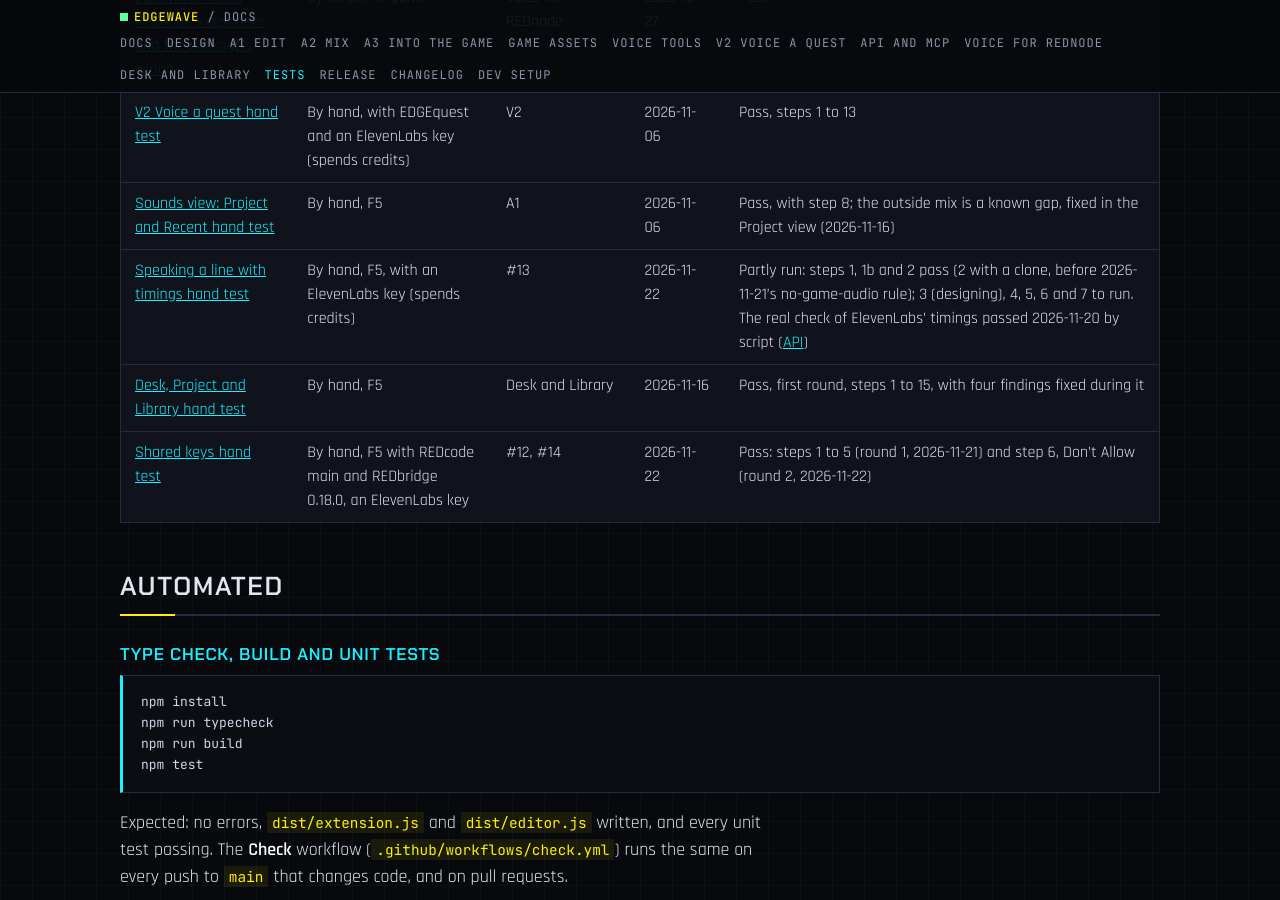
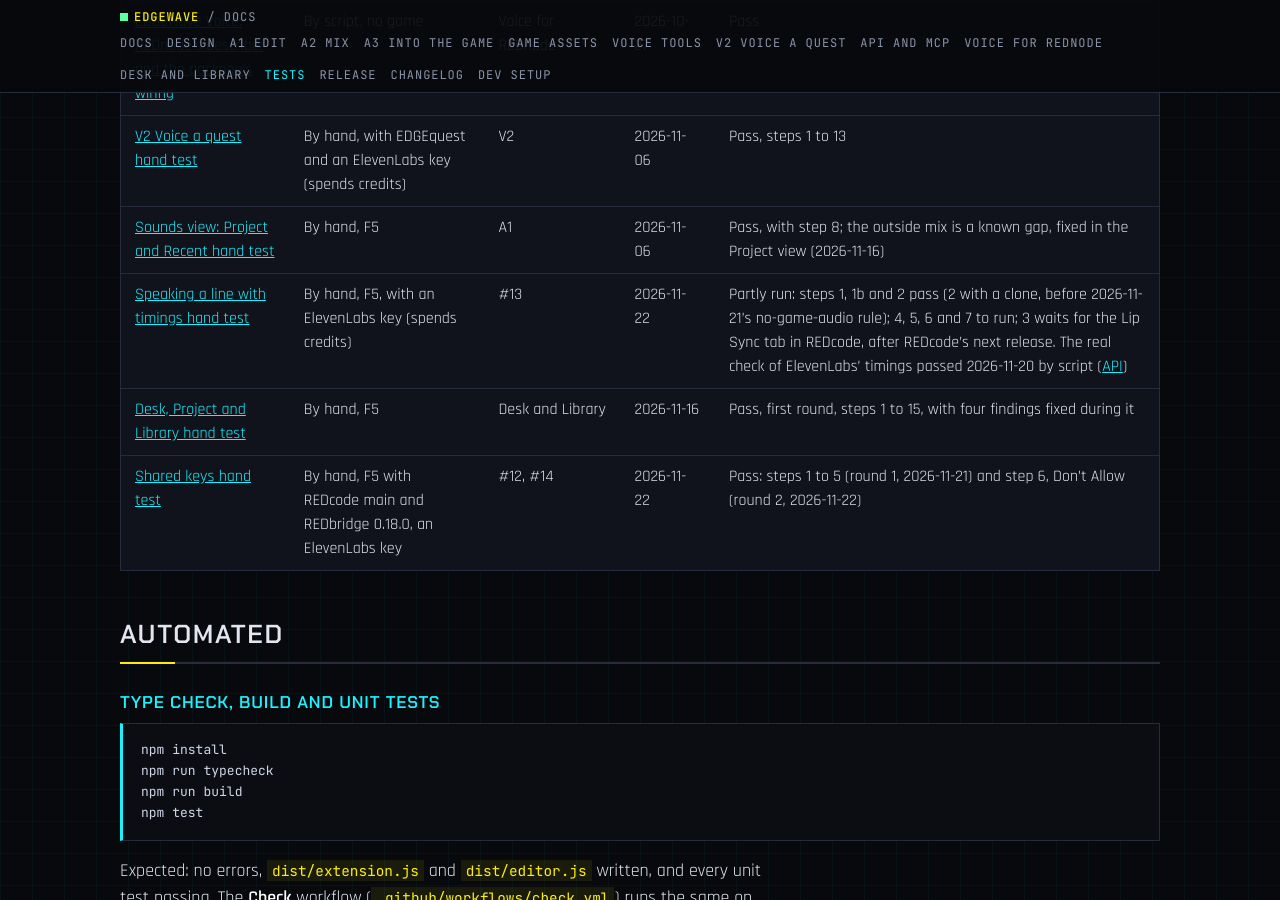
Before and after one commit to Edgemodders/EDGEwave, a Jekyll site: the page built from docs/testing.md, in a window 1280 px wide and 900 px high, scrolled down 1643 px. Built offline with Jekyll 4.4.1, drawn with Linux system fonts in a browser that asks for light colours; our own code applies the rules of GitHub Pages for plain Markdown files; some of the changed text lies outside the part shown.

Commit message:
Testing: #13 step 3 waits for the Lip Sync tab in REDcode
Co-Authored-By: Claude Opus 5.5 <noreply@anthropic.com>

```diff
--- a/docs/testing.md
+++ b/docs/testing.md
@@ -25,7 +25,7 @@ Last updated 2026-10-24.
 | [EDGEwave Voice: REDnode's describer and the package's wiring](#edgewave-voice-for-rednode) | By script, no game | Voice for REDnode | 2026-10-27 | Pass |
 | [V2 Voice a quest hand test](#v2-voice-a-quest) | By hand, with EDGEquest and an ElevenLabs key (spends credits) | V2 | 2026-11-06 | Pass, steps 1 to 13 |
 | [Sounds view: Project and Recent hand test](#sounds-view-project-and-recent) | By hand, F5 | A1 | 2026-11-06 | Pass, with step 8; the outside mix is a known gap, fixed in the Project view (2026-11-16) |
-| [Speaking a line with timings hand test](#speaking-a-line-with-timings) | By hand, F5, with an ElevenLabs key (spends credits) | #13 | 2026-11-22 | Partly run: steps 1, 1b and 2 pass (2 with a clone, before 2026-11-21's no-game-audio rule); 3 (designing), 4, 5, 6 and 7 to run. The real check of ElevenLabs' timings passed 2026-11-20 by script ([API](api.html#speaking-a-line-with-timings)) |
+| [Speaking a line with timings hand test](#speaking-a-line-with-timings) | By hand, F5, with an ElevenLabs key (spends credits) | #13 | 2026-11-22 | Partly run: steps 1, 1b and 2 pass (2 with a clone, before 2026-11-21's no-game-audio rule); 4, 5, 6 and 7 to run; 3 waits for the Lip Sync tab in REDcode, after REDcode's next release. The real check of ElevenLabs' timings passed 2026-11-20 by script ([API](api.html#speaking-a-line-with-timings)) |
 | [Desk, Project and Library hand test](#desk-project-and-library) | By hand, F5 | Desk and Library | 2026-11-16 | Pass, first round, steps 1 to 15, with four findings fixed during it |
 | [Shared keys hand test](#shared-keys) | By hand, F5 with REDcode main and REDbridge 0.18.0, an ElevenLabs key | #12, #14 | 2026-11-22 | Pass: steps 1 to 5 (round 1, 2026-11-21) and step 6, Don't Allow (round 2, 2026-11-22) |
 
@@ -455,11 +455,12 @@ Built 2026-11-20 for EDGEfab's Lip Sync tab ([#13](https://github.com/Edgemodder
 | | 2026-11-21 | The owner's decision, after the Panam clones: no game audio goes to ElevenLabs. The picker's clone is replaced by **Design a voice from a description**, the studio's voice tools refuse a game line, and both Panam clones are deleted from the account with panam off the list. Steps 1, 3 and the new 7 cover it |
 | 3 | 2026-11-22 | **Step 1: findings** (the owner): judy's voice was designed, but the list closed while they clicked the voices to hear them, since a click on a list row is its choice (it kept the voice clicked); and Character Voices > judy > Change the voice > EDGEwave judy did nothing to see, and dropped the description. Expected: a way back to the voice to change it (an editor tab or the Desk). Fixed the same day: a click plays a voice and **Keep Voice N** keeps it; judy's menu (Hear It, Design Again from Its Description, Pick Another Voice, Reveal in File Explorer, Forget It); picking says which voice; picking the same voice keeps its record. A voice is not a sound, so no tab or Desk item. To retest: steps 1 and 1b |
 | 4 | 2026-11-22 | **Steps 1 and 1b pass** (the owner): a click plays a designed voice and Keep Voice N keeps it; judy's menu works. Steps 3 (a character with no voice, designing), 4, 5, 6 and 7 to run |
+| | 2026-11-22 | Step 3 waits: EDGEfab's Lip Sync tab is moving into REDcode, on a branch merged after REDcode's next release (the owner). Steps 4 to 7 do not need it |
 
 1. **A character's voice** (rewritten 2026-11-22 after round 3). **EDGEwave: Character Voices…** > **A voice for another character…** > `judy` > **Design a voice for judy from a description…**. Describe her in a sentence. Expect: a notification while ElevenLabs designs; a list with **Keep Voice 1** at the top, then Voice 1 to 3, then **Describe again…**; Voice 1 plays. Click Voice 2: it plays, the list stays open, and the top row says **Keep Voice 2**. Enter on Voice 3 does the same; ▶ too. **Describe again…** asks again with your words kept. **Keep Voice N**: "judy speaks as EDGEwave judy now…".
 1b. **Judy's menu.** Character Voices > judy. Expect: **Hear It** (plays the voice you kept, at once, free), **Design Again from Its Description…** (your words filled in), **Pick Another Voice…**, **Reveal in File Explorer** (opens `%LOCALAPPDATA%\EDGEwave\lines\judy\`), **Forget It**. **Pick Another Voice…**: judy's own voice says "judy's voice now"; pick it: "judy still speaks as EDGEwave judy", and judy is still listed as designed with its description. For a character whose voice has no sample yet (picked, or designed before 2026-11-22), **Hear It** says it speaks a sample sentence (about 120 characters of credits), plays it, and the next Hear It is free.
 2. **A line from another tool.** In EDGEfab's Lip Sync tab, type a line for Judy. Expect: the first time, EDGEwave asks once whether EDGEfab may spend your credits, with the line's cost; **Allow EDGEfab**; the line plays on the head. The same line again: at once, no question, no cost. Another take: a new one.
-3. **A character with no voice.** A line for a character not in the list (Panam, say). Expect: EDGEwave's voice picker, titled with the character; a pick is kept, and the next line for them asks nothing.
+3. **A character with no voice.** A line for a character not in the list (Panam, say). Expect: EDGEwave's voice picker, titled with the character; a pick is kept, and the next line for them asks nothing. **Waits for REDcode's next release** (the owner, 2026-11-22): EDGEfab's Lip Sync tab is moving into REDcode, on a branch, merged after that release; run it there then.
 4. **From Voice Lines.** In a quest's Voice Lines, pick a voice for a speaker not in the list. Expect: "Use … as <speaker>'s voice in other tools too?"; **Use It Everywhere** adds it to Character Voices. It does not ask again for the same voice.
 5. **Timings beside Voice Lines' takes.** Generate a line in Voice Lines. Expect: `<take>.timings.json` beside its WAV, under `source\raw\edgewave\voice\<quest>\`. Regenerate it: the old one becomes `<take>.previous.timings.json`; **Previous** swaps them back with the WAVs.
 6. **For an assistant.** With the MCP server connected (EDGEwave: Connect an Assistant), ask for `voice_speak_line` with `character: "judy"`. Expect: a take with timings, its path under `%LOCALAPPDATA%\EDGEwave\lines\judy\`. With a character not in the list: it says to set one in Character Voices.
```
